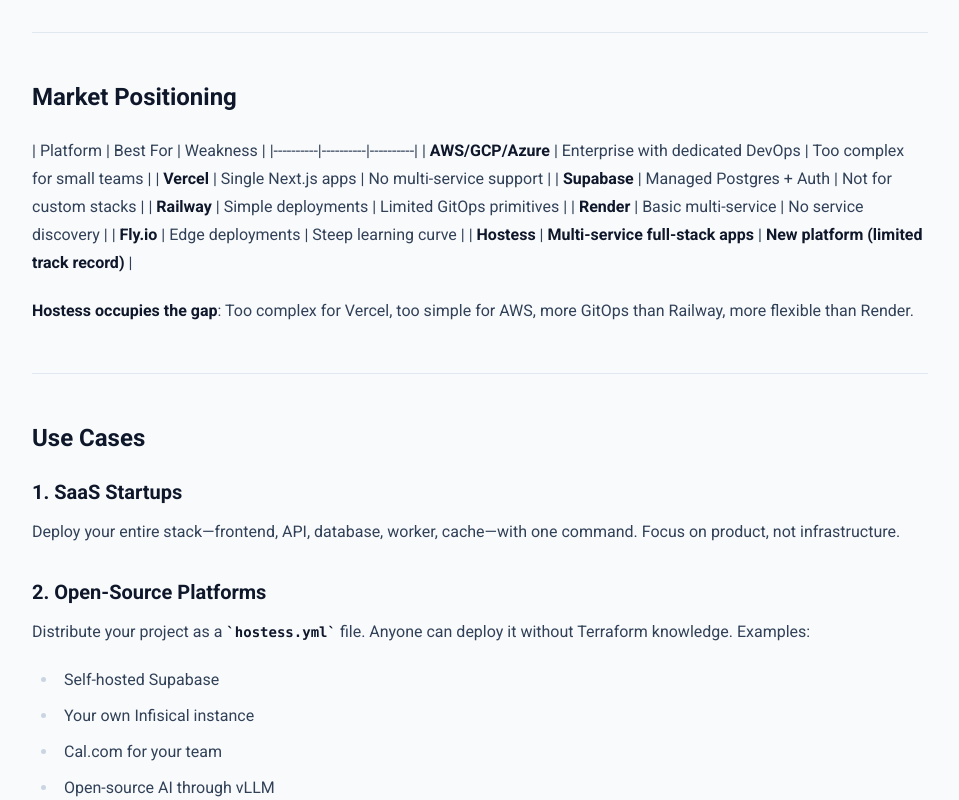
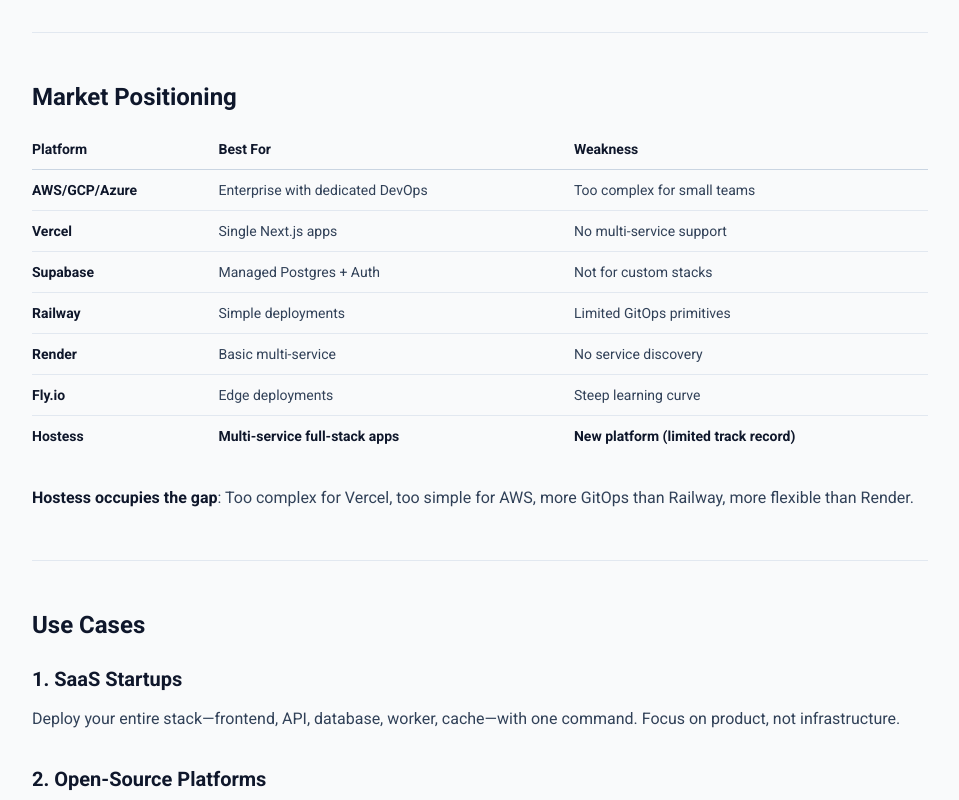
Before and after one commit to immanuel-peter/digital-resume, a Next.js app: page /hostess-pitch in a window 1280 px wide. Shown: the part 8120-8920 px from the top of the page, without its empty margins (160-1119 px from the left). Built offline with nearby package versions, Linux system fonts and the light colour scheme.

Commit message:
Add remark-gfm for table support

```diff
--- a/app/hostess-pitch/page.tsx
+++ b/app/hostess-pitch/page.tsx
@@ -1,6 +1,7 @@
 import fs from "node:fs";
 import path from "node:path";
 import ReactMarkdown from "react-markdown";
+import remarkGfm from "remark-gfm";
 
 const markdownPath = path.join(process.cwd(), "public", "hostess-pitch.md");
 const markdown = fs.readFileSync(markdownPath, "utf8");
@@ -25,7 +26,9 @@
   return (
     <main className="px-6 py-16">
       <article className={`${proseClassName} mx-auto max-w-4xl`}>
-        <ReactMarkdown>{markdown}</ReactMarkdown>
+        <ReactMarkdown remarkPlugins={[remarkGfm]}>
+          {markdown}
+        </ReactMarkdown>
       </article>
     </main>
   );
--- a/components/ImmanuelAI.tsx
+++ b/components/ImmanuelAI.tsx
@@ -8,6 +8,7 @@
   DialogTitle,
 } from "@headlessui/react";
 import ReactMarkdown from "react-markdown";
+import remarkGfm from "remark-gfm";
 import { useSearchParams } from "next/navigation";
 import queryPrompts from "../lib/utils/queryPrompts.json";
 
@@ -216,18 +217,24 @@
                               Show reasoning
                             </summary>
                             <div className="mt-1 px-2 prose dark:prose-invert text-sm italic text-gray-700 dark:text-gray-300">
-                              <ReactMarkdown>{msg.reasoning}</ReactMarkdown>
+                              <ReactMarkdown remarkPlugins={[remarkGfm]}>
+                                {msg.reasoning}
+                              </ReactMarkdown>
                             </div>
                           </details>
                         )}
 
                         <div className="mt-2 prose prose-md dark:prose-invert">
-                          <ReactMarkdown>{msg.content}</ReactMarkdown>
+                          <ReactMarkdown remarkPlugins={[remarkGfm]}>
+                            {msg.content}
+                          </ReactMarkdown>
                         </div>
                       </>
                     ) : (
                       <div className="prose prose-md dark:prose-invert">
-                          <ReactMarkdown>{msg.content}</ReactMarkdown>
+                          <ReactMarkdown remarkPlugins={[remarkGfm]}>
+                            {msg.content}
+                          </ReactMarkdown>
                       </div>
                     )}
                   </div>
--- a/package.json
+++ b/package.json
@@ -22,7 +22,8 @@
     "react-dom": "^19.0.0",
     "react-icons": "^5.5.0",
     "react-markdown": "^10.1.0",
-    "redis": "^5.1.1"
+    "redis": "^5.1.1",
+    "remark-gfm": "^4.0.1"
   },
   "devDependencies": {
     "@eslint/js": "^9.36.0",
```
Also changed, not shown: 1 other file (tests, documents, lock files or other folders).
